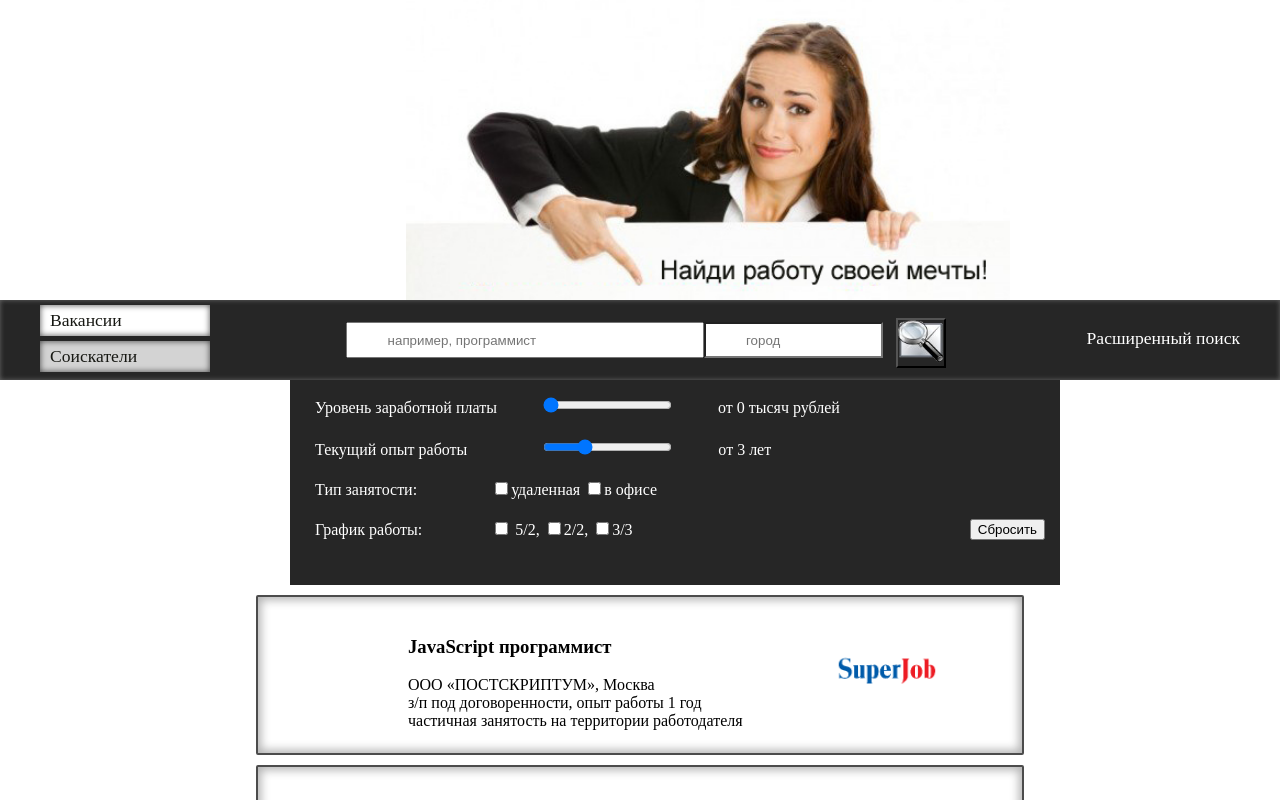
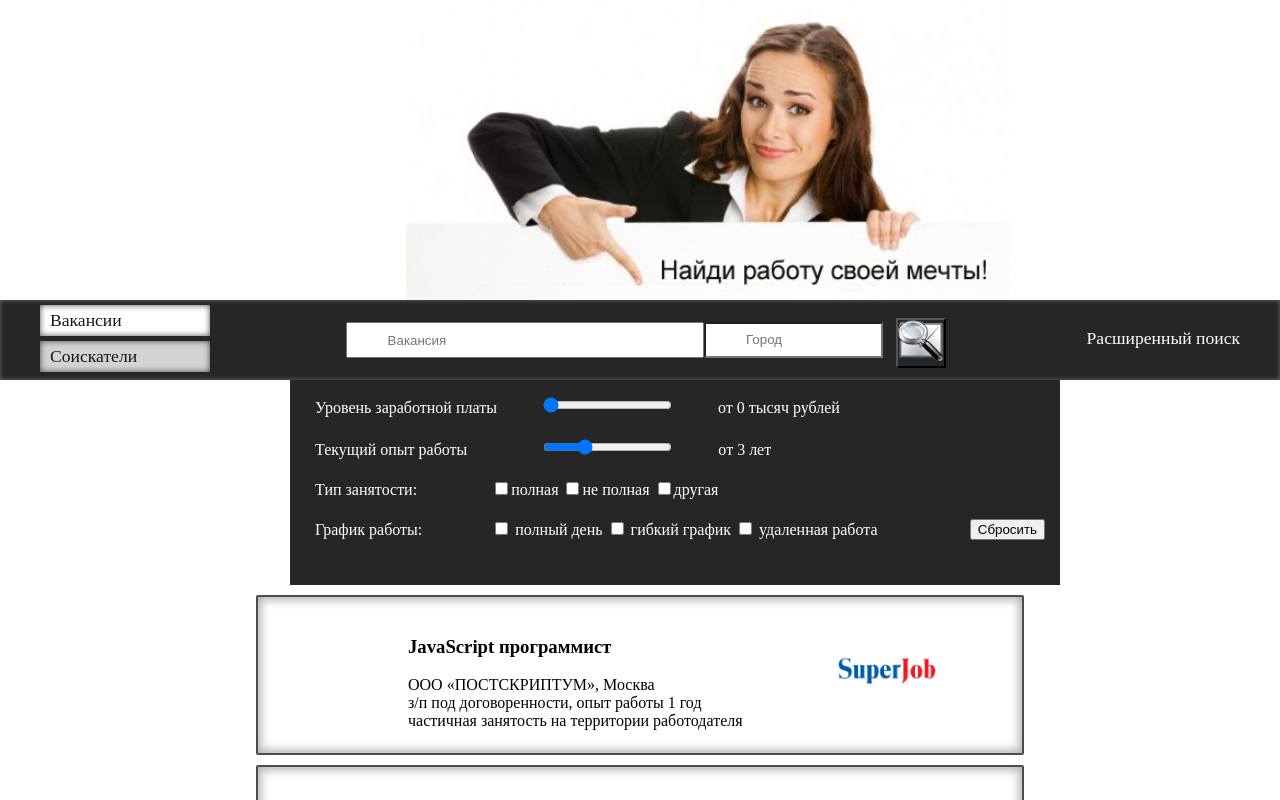
Before and after one commit to PavelZankin/Intensive, a plain HTML site: page index.html in a window 1280 px wide. Both pictures are taken after a click on the link "Расширенный поиск". Shown: the top 800 px of the page. Drawn offline with Linux system fonts and the light colour scheme; no server answers.

Commit message:
correcting
small changes

```diff
--- a/index.html
+++ b/index.html
@@ -18,9 +18,13 @@
 </header>
 <div id="search">
 
-    <input id="specialty" type="text" name="search" placeholder="например, программист">
+    <input id="specialty" type="text" name="search" placeholder="Вакансия">
 
-    <input id="city" type="text" name="search" placeholder="город">
+    <input id="city" type="text" list="listCities" name="search" placeholder="Город">
+
+    <datalist id="listCities">
+        <option value="Ульяновск"></option>
+    </datalist>
 
     <button id="buttonSearch"></button>
 
@@ -70,8 +74,9 @@
             </div>
 
             <div class="checkboxTypeOfEmployment" colspan="2">
-            	<input type="checkbox"/>удаленная
-            	<input type="checkbox"/>в офисе
+            	<input type="checkbox"/>полная
+            	<input type="checkbox"/>не полная
+                <input type="checkbox"/>другая
             </div>
 
         </div>
@@ -82,9 +87,9 @@
             </div>
 
             <div class="checkboxWorkSchedule" colspan="2">
-            	<input type="checkbox"/> 5/2,
-            	<input type="checkbox"/>2/2,
-            	<input type="checkbox"/>3/3
+            	<input type="checkbox"/> полный день
+            	<input type="checkbox"/> гибкий график
+                <input type="checkbox"/> удаленная работа
             </div>
 
         </div>
```
